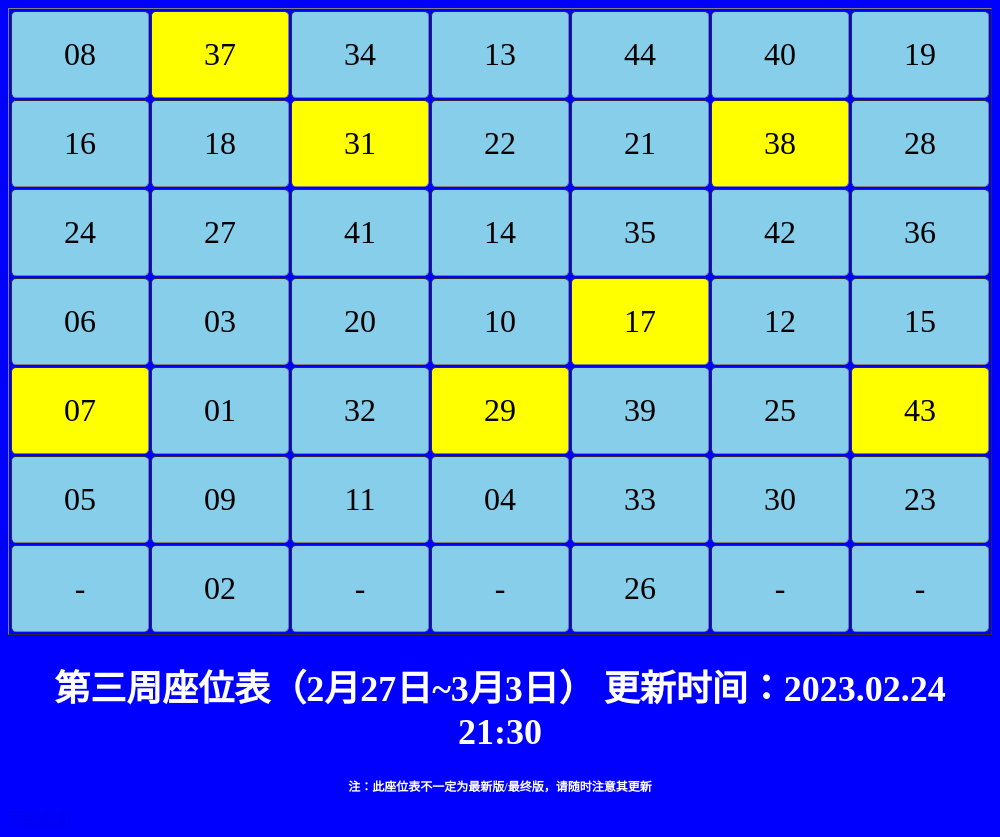
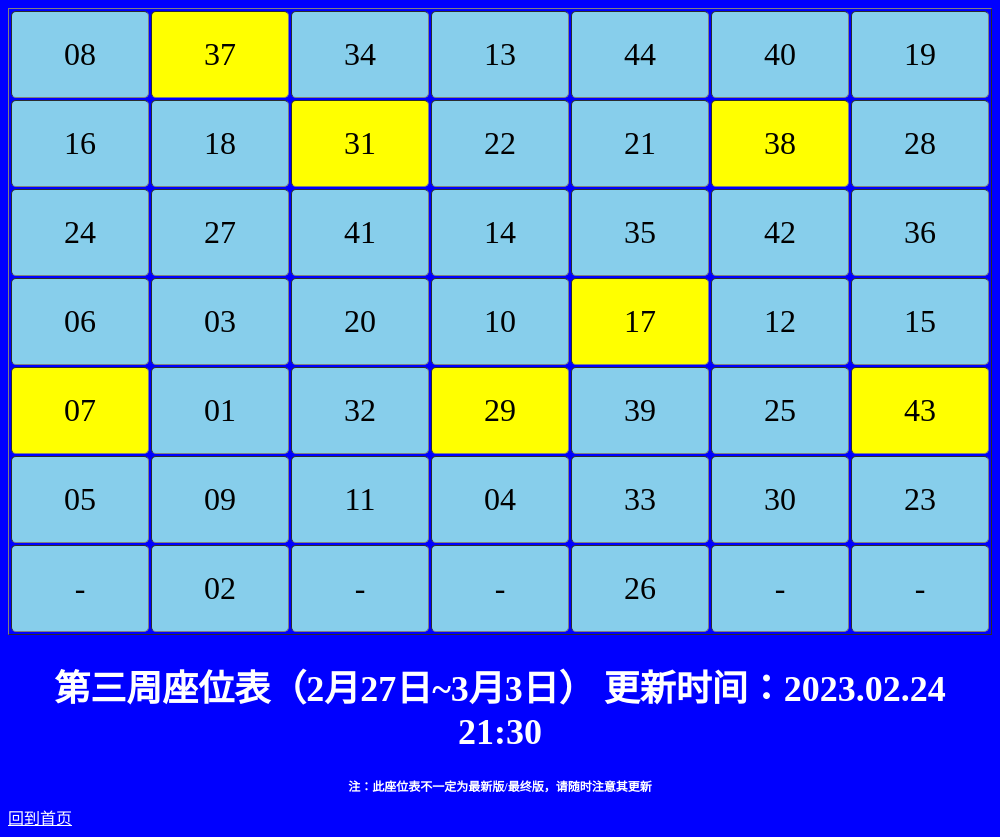
Before and after one commit to IceCang/RandomSeat, an Electron app: page seatnow.html in a window 1000 px wide. Drawn offline with Linux system fonts and the light colour scheme.

Commit message:
Update seatnow.html

```diff
--- a/seatnow.html
+++ b/seatnow.html
@@ -31,6 +31,10 @@ td {
 }
 body {
   background-color: blue;
+}
+a {
+   text-align: center;
+   color: white;
 }
 </style>
 </head>
@@ -102,6 +106,6 @@ body {
 </table>
 <h1>第三周座位表（2月27日~3月3日） 更新时间：2023.02.24 21:30</h1>
 <h2>注：此座位表不一定为最新版/最终版，请随时注意其更新</h2>
-<a href="/">回到首页</a>
+<a href="/" >回到首页</a>
 </body>
 </html>
```
